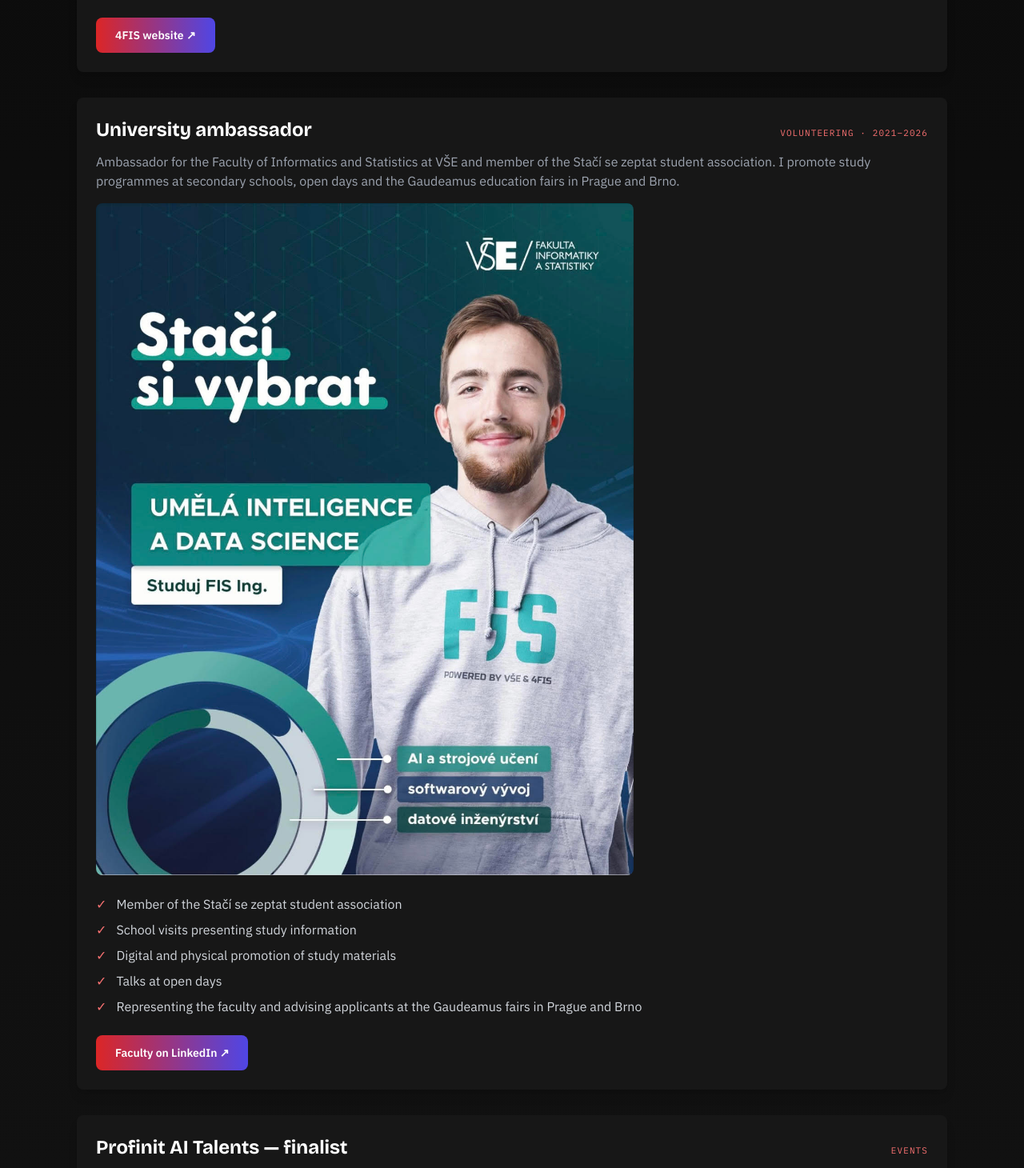
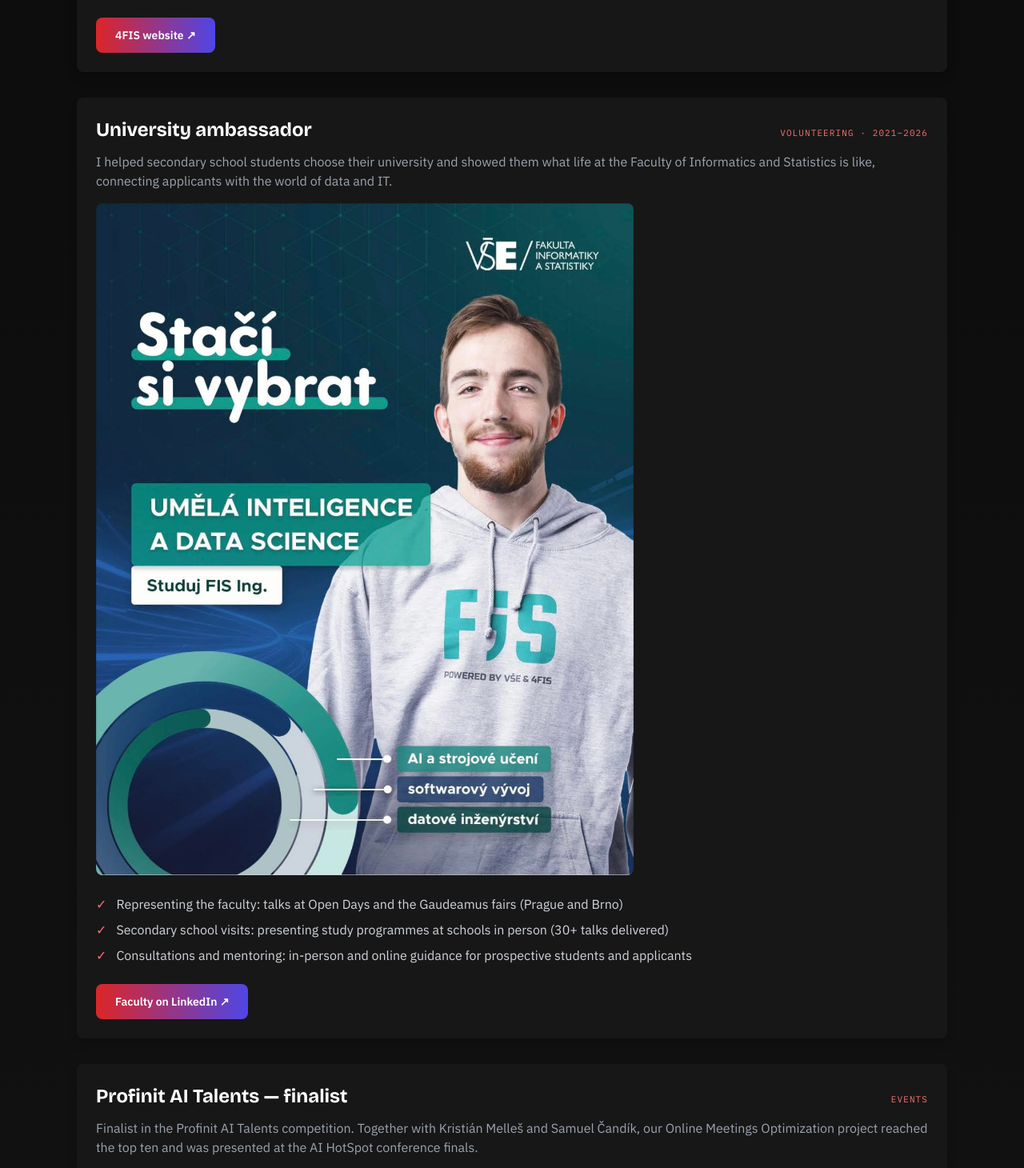
Before and after one commit to petrhollan22/petr-portfolio, a Next.js app: page /en/hustle in a window 1280 px wide. Shown: the part 814-2274 px from the top of the page at 80% size. Built offline with nearby package versions, Linux system fonts and the light colour scheme; no server answers.

Commit message:
Rewrite university ambassador description and bullets, fix duplicate block

```diff
--- a/data/hustle.ts
+++ b/data/hustle.ts
@@ -46,8 +46,8 @@
     id: "university-ambassador",
     title: { cs: "Ambasador fakulty", en: "University ambassador" },
     description: {
-      cs: "Ambasador Fakulty informatiky a statistiky VŠE a člen studentského spolku Stačí se zeptat. Propaguji studijní programy na středních školách, na dnech otevřených dveří a na veletrzích Gaudeamus v Praze a Brně.",
-      en: "Ambassador for the Faculty of Informatics and Statistics at VŠE and member of the Stačí se zeptat student association. I promote study programmes at secondary schools, open days and the Gaudeamus education fairs in Prague and Brno."
+      cs: "Pomáhal jsem středoškolákům s výběrem vysoké školy a představoval jim život na Fakultě informatiky a statistiky. Propojoval jsem uchazeče se světem dat a IT.",
+      en: "I helped secondary school students choose their university and showed them what life at the Faculty of Informatics and Statistics is like, connecting applicants with the world of data and IT."
     },
     type: "volunteer",
     period: "2021–2026",
@@ -55,11 +55,9 @@
     ctaLink: "https://cz.linkedin.com/school/fisvse/",
     image: "/images/hustle/plakat.jpg",
     bullets: [
-      { cs: "Člen studentské organizace Stačí se zeptat", en: "Member of the Stačí se zeptat student association" },
-      { cs: "Návštěvy středních škol s informacemi o studiu", en: "School visits presenting study information" },
-      { cs: "Digitální i fyzická propagace studijních materiálů", en: "Digital and physical promotion of study materials" },
-      { cs: "Přednášky na dnech otevřených dveří", en: "Talks at open days" },
-      { cs: "Prezentace fakulty a konzultace s uchazeči na veletrzích Gaudeamus v Praze a Brně", en: "Representing the faculty and advising applicants at the Gaudeamus fairs in Prague and Brno" }
+      { cs: "Reprezentace fakulty: přednášky na Dnech otevřených dveří a veletrzích Gaudeamus (Praha a Brno)", en: "Representing the faculty: talks at Open Days and the Gaudeamus fairs (Prague and Brno)" },
+      { cs: "Středoškolské výjezdy: osobní prezentace studijních programů na středních školách (přes 30 realizovaných přednášek)", en: "Secondary school visits: presenting study programmes at schools in person (30+ talks delivered)" },
+      { cs: "Konzultace a mentoring: osobní i online poradenství pro budoucí studenty a uchazeče", en: "Consultations and mentoring: in-person and online guidance for prospective students and applicants" }
     ]
   },
   {
```
